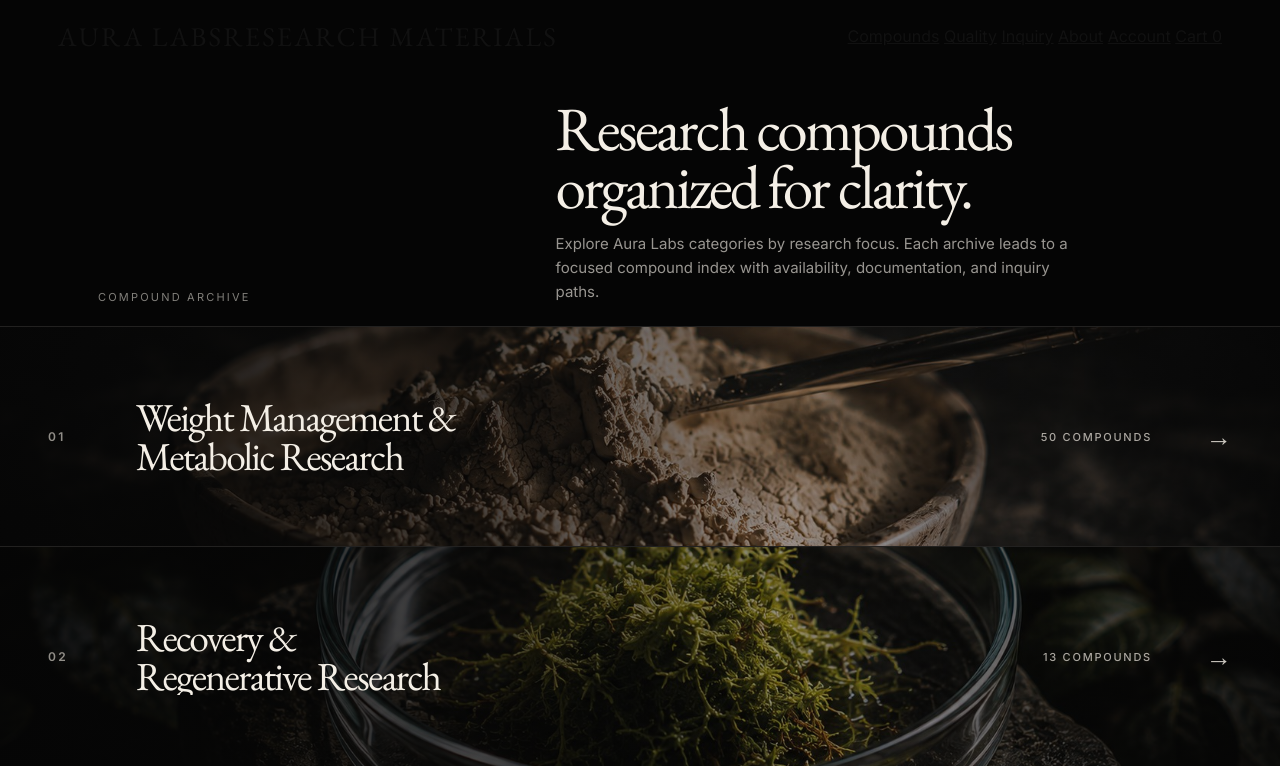
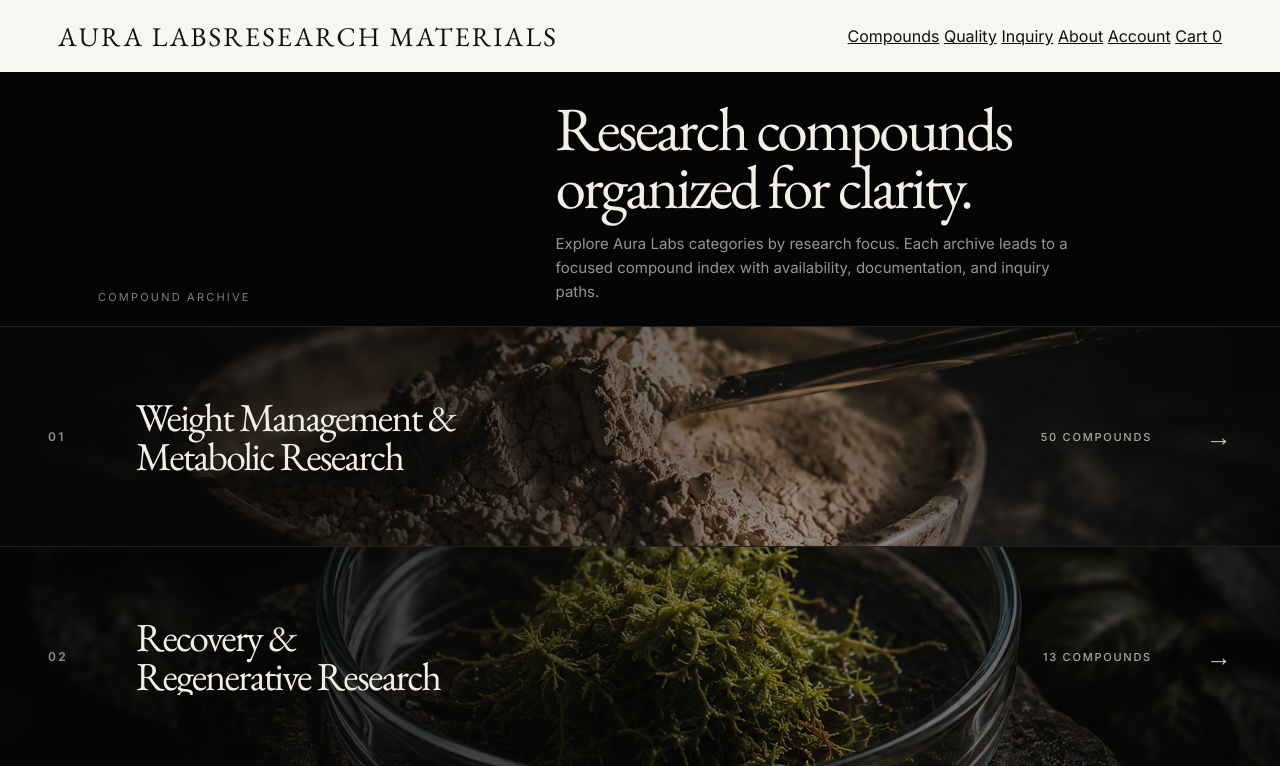
Before and after one commit to BrazoBZL/auralabs-site, a plain HTML site: page catalog.html in a window 1280 px wide. Shown: the top 766 px of the page. Drawn offline with nearby package versions, Linux system fonts and the light colour scheme.

Commit message:
Fix: site-header background cream on catalog page (matches homepage)

```diff
--- a/compound-gateway.css
+++ b/compound-gateway.css
@@ -3,6 +3,12 @@
    Architecture: li owns the row, media owns image,
    overlay owns gradient, a owns content + interaction.
    ============================================================ */
+
+/* ── HEADER — match homepage cream background ── */
+
+.site-header {
+  background: var(--bg); /* #F8F6F1 — same as homepage */
+}
 
 /* ── PAGE CONTAINER ── */
 
```
